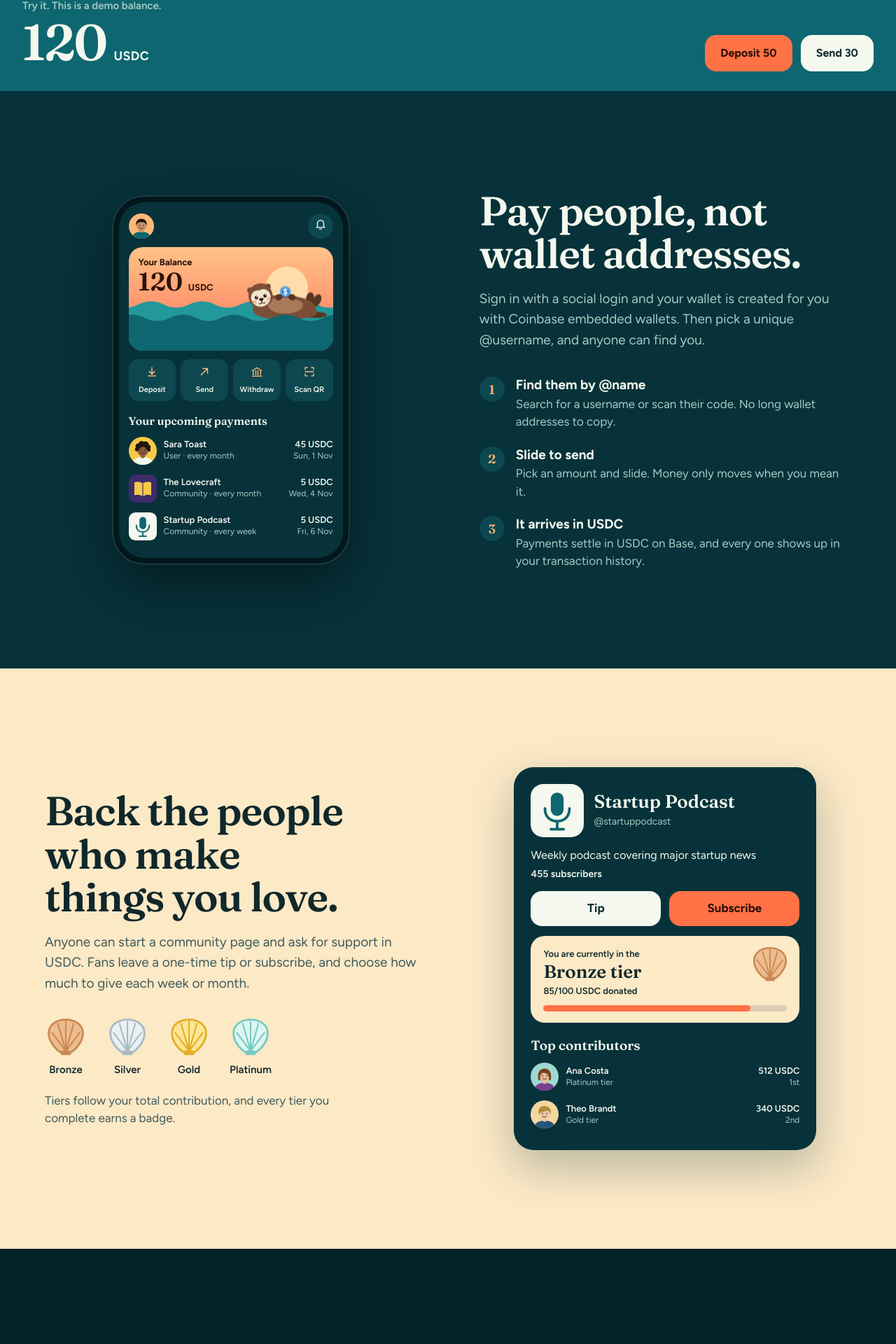
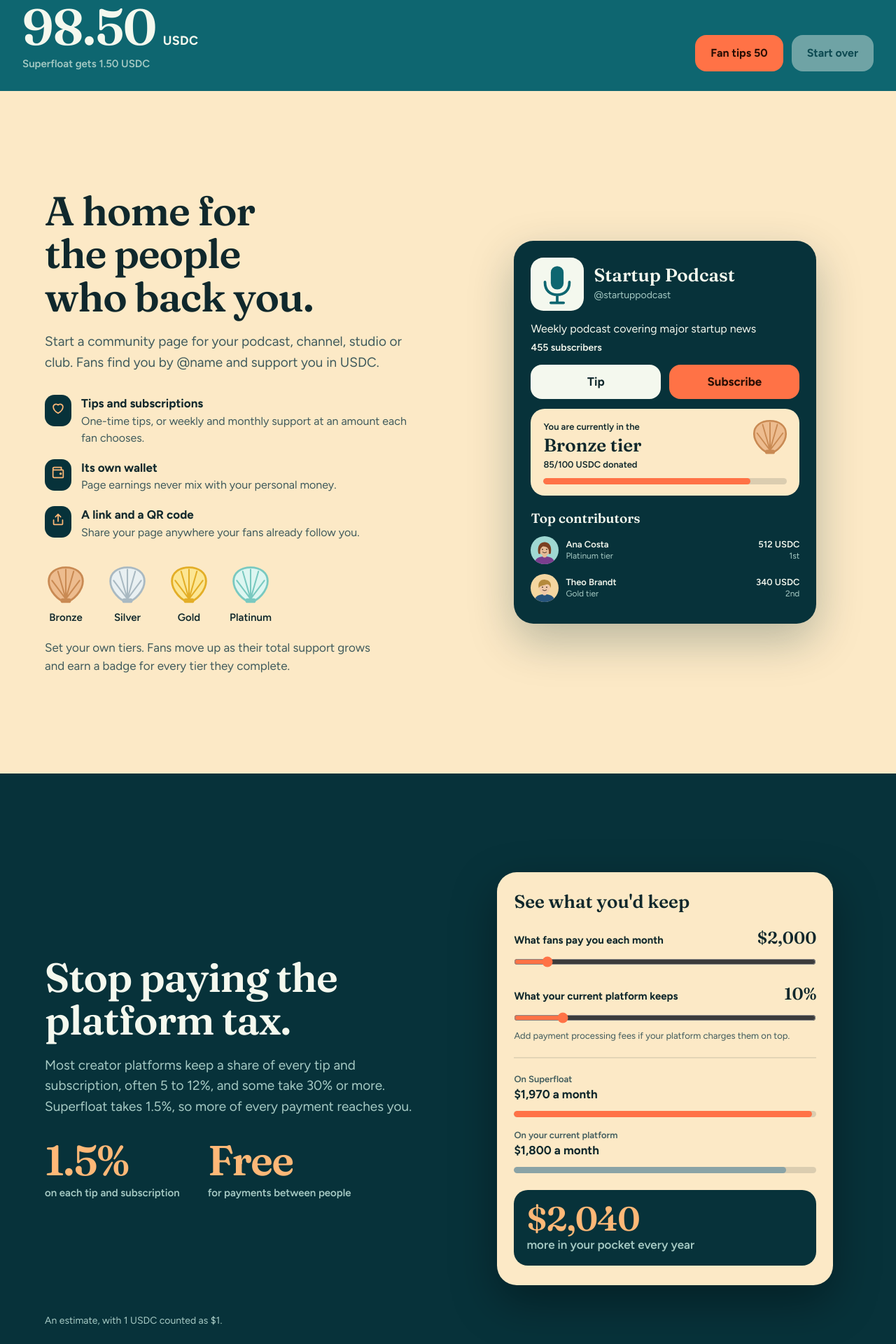
Before and after one commit to johnpathadan/superfloat-landing, a Next.js app: page / in a window 1280 px wide. Shown: the part 796-2716 px from the top of the page at 70% size. Built offline with nearby package versions, Linux system fonts and the light colour scheme.

Commit message:
landing page - content creator pivot

```diff
--- a/app/_landing/hero-sea.tsx
+++ b/app/_landing/hero-sea.tsx
@@ -6,8 +6,11 @@ import { Flo, Water } from "./art";
 import s from "./landing.module.css";
 
 const DIGIT_EM: Record<string, number> = { "0": 0.647, "1": 0.436, "2": 0.59, "3": 0.542, "4": 0.594, "5": 0.56, "6": 0.596, "7": 0.513, "8": 0.593, "9": 0.598 };
-const fmt = (n: number) => n.toLocaleString("en-US");
-const tide = (balance: number) => Math.min(1, Math.log10(1 + balance) / Math.log10(1001));
+const fmt = (n: number) => n.toLocaleString("en-US", { minimumFractionDigits: 2, maximumFractionDigits: 2 });
+const FEE = 0.015;
+const START = 100;
+// Rounded so the server and browser agree on the last float digit during hydration.
+const tide = (balance: number) => Math.round(Math.min(1, Math.log10(1 + balance) / Math.log10(1001)) * 1e4) / 1e4;
 
 /** Rolling digits. Columns are keyed from the right so 120 → 170 only rolls what changed. */
 function Odometer({ value }: { value: number }) {
@@ -31,15 +34,17 @@ function Odometer({ value }: { value: number }) {
 
 const BUBBLES = Array.from({ length: 14 }, (_, i) => ({ left: 6 + ((i * 37) % 88), size: 6 + ((i * 5) % 12), delay: (i % 5) * 0.09 }));
 
-/** The hero is the app's balance card at full size: the water follows the balance. */
+/** The hero is the app's balance card at full size: the water follows what the creator keeps. */
 export function HeroSea() {
-  const [balance, setBalance] = useState(120);
+  const [given, setGiven] = useState(START);
   const [burst, setBurst] = useState(0);
-  const low = balance > 0 && balance < 60;
+  // Worked in cents so 1.5% never leaves a float tail like 147.74999.
+  const fee = Math.round(given * FEE * 100) / 100;
+  const kept = given - fee;
   return (
     <Water
       className={s.heroWater}
-      style={{ "--rise": tide(balance) } as CSSProperties}
+      style={{ "--rise": tide(kept) } as CSSProperties}
       over={
         <>
           {burst ? (
@@ -49,22 +54,23 @@ export function HeroSea() {
           ) : null}
           <div className={s.seaBar}>
             <div>
-              <p className={s.seaLabel}>Try it. This is a demo balance.</p>
-              <p className={s.seaAmount} role="status" aria-label={`${fmt(balance)} USDC`}>
-                <Odometer value={balance} />
+              <p className={s.seaLabel}>When fans give you {given.toLocaleString("en-US")} USDC, you keep</p>
+              <p className={s.seaAmount} role="status" aria-label={`You keep ${fmt(kept)} USDC. Superfloat gets ${fmt(fee)} USDC.`}>
+                <Odometer value={kept} />
                 <span className={s.seaUnit}>USDC</span>
               </p>
+              <p className={s.seaFee} aria-hidden="true">Superfloat gets {fmt(fee)} USDC</p>
             </div>
             <div className={s.seaActions}>
-              <button type="button" className={s.btnBuoy} disabled={balance >= 1000} onClick={() => { setBalance((b) => b + 50); setBurst((n) => n + 1); }}>Deposit 50</button>
-              <button type="button" className={s.btnFoam} disabled={balance < 30} onClick={() => setBalance((b) => b - 30)}>Send 30</button>
+              <button type="button" className={s.btnBuoy} disabled={given >= 1000} onClick={() => { setGiven((g) => g + 50); setBurst((n) => n + 1); }}>Fan tips 50</button>
+              <button type="button" className={s.btnFoam} disabled={given === START} onClick={() => setGiven(START)}>Start over</button>
             </div>
           </div>
         </>
       }>
       <div className={s.heroFlo}>
         <div className={s.bob}>
-          <Flo pose={balance === 0 ? "sleep" : "float"} ex={low ? "worry" : "open"} />
+          <Flo />
         </div>
       </div>
     </Water>
--- a/app/_landing/landing.module.css
+++ b/app/_landing/landing.module.css
@@ -364,6 +364,12 @@
   font-weight: 600;
 }
 
+.seaFee {
+  color: var(--mist);
+  font-size: 0.9375rem;
+  font-weight: 600;
+}
+
 .seaAmount {
   display: flex;
   align-items: baseline;
@@ -477,14 +483,14 @@
 /* ── How it works ── */
 .how {
   padding: clamp(5rem, 11vw, 9rem) 0;
-  background: var(--deep);
+  background: var(--abyss);
 }
 
 .howInner,
 .communityInner,
 .socialInner,
 .moneyInner,
-.pricingInner {
+.savingsInner {
   display: grid;
   width: min(100% - 2.5rem, 72rem);
   margin: 0 auto;
@@ -686,6 +692,15 @@
   color: var(--mist);
 }
 
+.stepsRow {
+  grid-template-columns: repeat(3, minmax(0, 1fr));
+  gap: 1.5rem 2.5rem;
+}
+
+.wallets .stepsRow + .lead {
+  margin-top: 2.5rem !important;
+}
+
 /* ── Communities ── */
 .community {
   padding: clamp(5rem, 11vw, 9rem) 0;
@@ -719,6 +734,42 @@
 
 .ladder div:hover .shell {
   transform: translateY(-4px) rotate(-6deg);
+}
+
+.perks {
+  display: grid;
+  margin-top: 2rem !important;
+  gap: 1.125rem;
+  list-style: none;
+}
+
+.perks li {
+  display: flex;
+  align-items: flex-start;
+  gap: 0.875rem;
+}
+
+.perks .icon {
+  flex: none;
+  padding: 0.5rem;
+  box-sizing: content-box;
+  border-radius: 0.875rem;
+  background: var(--deep);
+  color: #ffb877;
+}
+
+.perks strong,
+.perks span {
+  display: block;
+}
+
+.perks strong {
+  font-weight: 700;
+}
+
+.perks span {
+  color: #3f5a5c;
+  font-size: 1rem;
 }
 
 .note {
@@ -1053,67 +1104,153 @@
   color: #ffb877;
 }
 
-/* ── Pricing ── */
-.pricing {
+/* ── Savings ── */
+.savings {
   padding: clamp(5rem, 11vw, 9rem) 0;
-  background: var(--sand);
-  color: var(--ink);
-}
-
-.pricing .lead {
-  color: #3e5a5e;
-}
-
-.prices {
+  background: var(--deep);
+}
+
+.fees {
+  display: flex;
+  margin-top: 2rem !important;
+  flex-wrap: wrap;
+  gap: 1rem 2.5rem;
+  list-style: none;
+}
+
+.fees li {
   display: grid;
-  grid-template-columns: repeat(2, minmax(0, 1fr));
-  gap: 1rem;
-  list-style: none;
-}
-
-.price {
-  display: flex;
-  padding: 1.75rem 1.5rem;
-  flex-direction: column;
-  gap: 0.5rem;
-  border-radius: 1.5rem;
-  background: #fff8ea;
-  box-shadow: inset 0 0 0 2px rgba(16, 40, 44, 0.08);
-}
-
-.priceKind {
-  font-size: 0.9375rem;
-  font-weight: 700;
-}
-
-.priceFigure {
-  font-family: var(--display);
-  font-size: clamp(3rem, 6vw, 4.25rem);
+}
+
+.fees strong {
+  font-family: var(--display);
+  font-size: clamp(2.75rem, 5vw, 3.75rem);
   font-weight: 600;
   line-height: 1;
   letter-spacing: -0.03em;
   font-variation-settings: "SOFT" 100, "WONK" 0, "opsz" 144;
-  color: var(--water-front);
-}
-
-.priceBody {
-  color: #3e5a5e;
-  font-size: 1rem;
-  line-height: 1.5;
-}
-
-.priceFee {
+  color: #ffb877;
+}
+
+.fees span {
+  margin-top: 0.375rem;
+  color: var(--mist);
+  font-size: 0.9375rem;
+  font-weight: 600;
+}
+
+.calc {
+  display: grid;
+  width: min(100%, 30rem);
+  margin: 0 auto;
+  padding: 1.75rem 1.5rem;
+  border-radius: 1.75rem;
+  background: var(--sand);
+  color: var(--ink);
+  box-shadow: 0 1.5rem 4rem rgba(0, 0, 0, 0.35);
+}
+
+.calcTitle {
+  margin-bottom: 1.25rem !important;
+  font-family: var(--display);
+  font-size: 1.625rem;
+  font-weight: 600;
+  line-height: 1.1;
+  font-variation-settings: "SOFT" 100, "opsz" 40;
+}
+
+.calcField {
+  display: flex;
+  align-items: baseline;
+  justify-content: space-between;
+  gap: 1rem;
+  font-size: 0.9375rem;
+  font-weight: 700;
+}
+
+.calcField output {
+  font-family: var(--display);
+  font-size: 1.5rem;
+  font-weight: 600;
+  font-variation-settings: "SOFT" 100, "opsz" 40;
+}
+
+.calcRange {
+  width: 100%;
+  margin: 0.5rem 0 1.25rem;
+  accent-color: var(--buoy);
+  cursor: pointer;
+}
+
+.calcRange:focus-visible {
+  outline: 2px solid var(--ink);
+  outline-offset: 4px;
+  border-radius: 0.5rem;
+}
+
+.calc .calcHint {
+  margin: -0.75rem 0 1.25rem;
+  color: #3f5a5c;
+  font-size: 0.8125rem;
+}
+
+.calcBars {
+  display: grid;
+  gap: 1rem;
+  padding-top: 1.25rem;
+  border-top: 2px solid rgba(16, 40, 44, 0.1);
+}
+
+.calcBars span,
+.calcBars strong {
+  display: block;
+}
+
+.calcBars span {
+  color: #3f5a5c;
+  font-size: 0.8125rem;
+  font-weight: 600;
+}
+
+.calcBars strong {
+  font-size: 1.0625rem;
+  font-weight: 700;
+}
+
+.barMuted b {
+  background: #8aa3a6;
+}
+
+/* Doubled up to outrank the .page p reset, which would drop the padding. */
+.calc .calcResult {
+  display: grid;
+  margin-top: 1.5rem;
+  padding: 1rem 1.125rem;
+  border-radius: 1.25rem;
   background: var(--deep);
-  box-shadow: none;
   color: var(--foam);
 }
 
-.priceFee .priceFigure {
+.calcResult strong {
+  font-family: var(--display);
+  font-size: clamp(2.25rem, 5vw, 3rem);
+  font-weight: 600;
+  line-height: 1.05;
+  letter-spacing: -0.02em;
+  font-variation-settings: "SOFT" 100, "WONK" 0, "opsz" 96;
   color: #ffb877;
 }
 
-.priceFee .priceBody {
+.calcResult span {
   color: var(--mist);
+  font-weight: 600;
+}
+
+.calcNote {
+  width: min(100% - 2.5rem, 72rem);
+  margin: 2.5rem auto 0 !important;
+  color: var(--mist);
+  font-size: 0.875rem;
 }
 
 /* ── Close ── */
@@ -1348,7 +1485,11 @@
   .communityInner,
   .socialInner,
   .moneyInner,
-  .pricingInner {
+  .savingsInner {
+    grid-template-columns: minmax(0, 1fr);
+  }
+
+  .stepsRow {
     grid-template-columns: minmax(0, 1fr);
   }
 
@@ -1411,10 +1552,6 @@
 
   .seaActions button {
     flex: 1;
-  }
-
-  .prices {
-    grid-template-columns: minmax(0, 1fr);
   }
 
   .waitBody {
--- /dev/null
+++ b/app/_landing/savings-calculator.tsx
@@ -0,0 +1,56 @@
+"use client";
+
+import { useId, useState } from "react";
+
+import s from "./landing.module.css";
+
+const SUPERFLOAT_CUT = 0.015;
+const usd = (n: number) => `$${Math.round(n).toLocaleString("en-US")}`;
+
+/** What a creator keeps on Superfloat compared with the cut their current platform takes. */
+export function SavingsCalculator() {
+  const id = useId();
+  const [monthly, setMonthly] = useState(2000);
+  const [cut, setCut] = useState(10);
+
+  const keepHere = monthly * (1 - SUPERFLOAT_CUT);
+  const keepThere = monthly * (1 - cut / 100);
+  const yearly = (keepHere - keepThere) * 12;
+
+  return (
+    <div className={s.calc}>
+      <p className={s.calcTitle}>See what you'd keep</p>
+
+      <div className={s.calcField}>
+        <label htmlFor={`${id}-monthly`}>What fans pay you each month</label>
+        <output htmlFor={`${id}-monthly`}>{usd(monthly)}</output>
+      </div>
+      <input id={`${id}-monthly`} className={s.calcRange} type="range" min={100} max={20000} step={100} value={monthly} aria-valuetext={usd(monthly)} onChange={(e) => setMonthly(Number(e.target.value))} />
+
+      <div className={s.calcField}>
+        <label htmlFor={`${id}-cut`}>What your current platform keeps</label>
+        <output htmlFor={`${id}-cut`}>{cut}%</output>
+      </div>
+      <input id={`${id}-cut`} className={s.calcRange} type="range" min={3} max={50} step={1} value={cut} onChange={(e) => setCut(Number(e.target.value))} aria-describedby={`${id}-cut-hint`} />
+      <small id={`${id}-cut-hint`} className={s.calcHint}>Add payment processing fees if your platform charges them on top.</small>
+
+      <div className={s.calcBars}>
+        <div>
+          <span>On Superfloat</span>
+          <strong>{usd(keepHere)} a month</strong>
+          <i className={s.bar}><b style={{ width: `${(1 - SUPERFLOAT_CUT) * 100}%` }} /></i>
+        </div>
+        <div>
+          <span>On your current platform</span>
+          <strong>{usd(keepThere)} a month</strong>
+          <i className={`${s.bar} ${s.barMuted}`}><b style={{ width: `${100 - cut}%` }} /></i>
+        </div>
+      </div>
+
+      <p className={s.calcResult} role="status">
+        <strong>{usd(yearly)}</strong>
+        <span>more in your pocket every year</span>
+      </p>
+    </div>
+  );
+}
--- a/app/_landing/waitlist-button.tsx
+++ b/app/_landing/waitlist-button.tsx
@@ -50,7 +50,7 @@ function WaitlistForm({ source, onCancel }: { source: string; onCancel: () => vo
   return (
     <form className={s.waitBody} action={action}>
       <h2 className={s.waitTitle}>Join the waitlist</h2>
-      <p className={s.waitText}>Be first to send USDC by @name. We'll email you when Superfloat opens.</p>
+      <p className={s.waitText}>Be first to open a community page on Superfloat. Fans are welcome too. We'll email you when we open.</p>
 
       <label className={s.waitField}>
         <span>Email address</span>
--- a/app/page.tsx
+++ b/app/page.tsx
@@ -3,6 +3,7 @@ import { Figtree, Fraunces } from "next/font/google";
 
 import { Flo, Icon, Shell, Thumb, Water } from "./_landing/art";
 import { HeroSea } from "./_landing/hero-sea";
+import { SavingsCalculator } from "./_landing/savings-calculator";
 import { WaitlistButton } from "./_landing/waitlist-button";
 import s from "./_landing/landing.module.css";
 import type { IconName } from "./_landing/icons";
@@ -12,29 +13,35 @@ const figtree = Figtree({ subsets: ["latin"], variable: "--font-figtree", displa
 
 export const metadata: Metadata = {
   title: "Superfloat",
-  description: "Send USDC to anyone by their @name, tip the people you follow and back the communities you love, on Base.",
+  description: "Community pages for creators. Fans tip and subscribe in USDC on Base, and Superfloat takes just 1.5%.",
 };
 
 export const viewport: Viewport = { themeColor: "#FFC389" };
 
-const STEPS = [
-  { title: "Find them by @name", body: "Search for a username or scan their code. No long wallet addresses to copy." },
-  { title: "Slide to send", body: "Pick an amount and slide. Money only moves when you mean it." },
-  { title: "It arrives in USDC", body: "Payments settle in USDC on Base, and every one shows up in your transaction history." },
+const PERKS: { icon: IconName; title: string; body: string }[] = [
+  { icon: "tip", title: "Tips and subscriptions", body: "One-time tips, or weekly and monthly support at an amount each fan chooses." },
+  { icon: "wallet", title: "Its own wallet", body: "Page earnings never mix with your personal money." },
+  { icon: "share", title: "A link and a QR code", body: "Share your page anywhere your fans already follow you." },
 ];
 
 const TIERS = ["Bronze", "Silver", "Gold", "Platinum"];
+
+const FEES = [
+  { figure: "1.5%", label: "on each tip and subscription" },
+  { figure: "Free", label: "for payments between people" },
+];
+
+const STEPS = [
+  { title: "Sign in", body: "Use a social login and your wallet is created for you with Coinbase embedded wallets." },
+  { title: "Create your page", body: "Pick an @name, describe what you make and set your tiers." },
+  { title: "Share your link", body: "Post it in your bio, your videos or your newsletter, and start getting support." },
+];
 
 const METHODS: { icon: IconName; label: string }[] = [
   { icon: "card", label: "Debit or credit card" },
   { icon: "bank", label: "Bank transfer" },
   { icon: "phone", label: "Apple Pay" },
   { icon: "coin", label: "Coinbase balance" },
-];
-
-const PRICES = [
-  { kind: "Payments between people", figure: "Free", body: "Pay or request USDC from your connections at no charge.", fee: false },
-  { kind: "Tips and subscriptions", figure: "1.5%", body: "On each tip and subscription payment to a tips page or community page.", fee: true },
 ];
 
 function Wordmark({ light }: { light?: boolean }) {
@@ -99,43 +106,35 @@ export default function Home() {
         <header className={s.nav}>
           <a href="#top" aria-label="Superfloat home"><Wordmark /></a>
           <nav aria-label="Page sections">
-            <a href="#how">How it works</a>
-            <a href="#communities">Communities</a>
-            <a href="#wallets">Wallets</a>
-            <a href="#pricing">Pricing</a>
+            <a href="#communities">Community pages</a>
+            <a href="#savings">Fees</a>
+            <a href="#start">Get started</a>
+            <a href="#payments">Payments</a>
           </nav>
         </header>
         <div className={s.heroCopy}>
-          <h1 id="hero-title">Send USDC to anyone by their <em>@name</em>.</h1>
-          <p>Superfloat is a social app on Base. Pay your friends, tip the people you follow and back the communities you love.</p>
+          <h1 id="hero-title">Keep more of what your <em>fans</em> give.</h1>
+          <p>Superfloat gives creators a community page for tips and subscriptions in USDC on Base. We take 1.5%, a fraction of what most platforms keep.</p>
           <WaitlistButton source="hero" />
         </div>
         <HeroSea />
       </section>
 
       <main>
-        <section id="how" className={s.how}>
-          <div className={s.howInner}>
-            <PhoneHome />
-            <div>
-              <h2 className={s.h2}>Pay people, not wallet addresses.</h2>
-              <p className={s.lead}>Sign in with a social login and your wallet is created for you with Coinbase embedded wallets. Then pick a unique @username, and anyone can find you.</p>
-              <ol className={s.steps}>
-                {STEPS.map((step) => <li key={step.title}><strong>{step.title}</strong><span>{step.body}</span></li>)}
-              </ol>
-            </div>
-          </div>
-        </section>
-
         <section id="communities" className={s.community}>
           <div className={s.communityInner}>
             <div>
-              <h2 className={s.h2}>Back the people who make things you love.</h2>
-              <p className={s.lead}>Anyone can start a community page and ask for support in USDC. Fans leave a one-time tip or subscribe, and choose how much to give each week or month.</p>
+              <h2 className={s.h2}>A home for the people who back you.</h2>
+              <p className={s.lead}>Start a community page for your podcast, channel, studio or club. Fans find you by @name and support you in USDC.</p>
+              <ul className={s.perks}>
+                {PERKS.map((p) => (
+                  <li key={p.title}><Icon name={p.icon} /><div><strong>{p.title}</strong><span>{p.body}</span></div></li>
+                ))}
+              </ul>
               <div className={s.ladder}>
                 {TIERS.map((tier) => <div key={tier}><Shell name={tier} /><span>{tier}</span></div>)}
               </div>
-              <p className={s.note}>Tiers follow your total contribution, and every tier you complete earns a badge.</p>
+              <p className={s.note}>Set your own tiers. Fans move up as their total support grows and earn a badge for every tier they complete.</p>
             </div>
             <div className={s.pageCard}>
               <div className={s.pageHead}>
@@ -159,15 +158,44 @@ export default function Home() {
           </div>
         </section>
 
-        <section id="wallets" className={s.wallets}>
+        <section id="savings" className={s.savings} aria-labelledby="savings-title">
+          <div className={s.savingsInner}>
+            <div>
+              <h2 id="savings-title" className={s.h2}>Stop paying the platform tax.</h2>
+              <p className={s.lead}>Most creator platforms keep a share of every tip and subscription, often 5 to 12%, and some take 30% or more. Superfloat takes 1.5%, so more of every payment reaches you.</p>
+              <ul className={s.fees}>
+                {FEES.map((f) => <li key={f.label}><strong>{f.figure}</strong><span>{f.label}</span></li>)}
+              </ul>
+            </div>
+            <SavingsCalculator />
+          </div>
+          <p className={s.calcNote}>An estimate, with 1 USDC counted as $1.</p>
+        </section>
+
+        <section id="start" className={s.wallets}>
           <div className={s.walletsCopy}>
-            <h2 className={s.h2}>One sign-in. Separate wallets.</h2>
-            <p className={s.lead}>Your personal wallet stays private. Became popular? Create a tips page so strangers can support you without touching it. Tips and community pages each get their own wallet, and you switch between them from the same login.</p>
+            <h2 className={s.h2}>Your page is live in minutes.</h2>
+            <ol className={`${s.steps} ${s.stepsRow}`}>
+              {STEPS.map((step) => <li key={step.title}><strong>{step.title}</strong><span>{step.body}</span></li>)}
+            </ol>
+            <p className={s.lead}>Every community page and tips page gets its own wallet, separate from your personal one. Switch between them from the same login.</p>
           </div>
           <div className={s.fan}>
             <SkyCard sky={s.morning} kind="Tips page" name="@snehasingh_drummer" amount="1,250" pose="float" />
             <SkyCard sky={s.dusk} kind="Personal" name="@johnpathadan" amount="120" pose="float" />
             <SkyCard sky={s.night} kind="Community page" name="@fieldnotes" amount="342.50" pose="float" />
+          </div>
+        </section>
+
+        <section className={s.money}>
+          <div className={s.moneyInner}>
+            <div>
+              <h2 className={s.h2}>Fans pay the way they already pay.</h2>
+              <p className={s.lead}>Your fans don&apos;t need to know anything about crypto. They add USDC with a card, bank transfer or Apple Pay, and you withdraw to your bank account when you want to.</p>
+            </div>
+            <ul className={s.methods}>
+              {METHODS.map((m) => <li key={m.label}><Icon name={m.icon} />{m.label}</li>)}
+            </ul>
           </div>
         </section>
 
@@ -192,39 +220,19 @@ export default function Home() {
             </div>
             <div>
               <div className={s.hands}><Flo pose="hands" label="Two otters holding hands" /></div>
-              <h2 className={s.h2}>Better with friends.</h2>
-              <p className={s.lead}>Private profiles stay private. To pay or request money from someone, you send a connection request and they accept it. Your Social feed then shows what your connections subscribe to and tip.</p>
+              <h2 className={s.h2}>Fans bring fans.</h2>
+              <p className={s.lead}>When someone tips or subscribes, their connections see it in the Social feed, so word about your page spreads on its own. Private profiles stay private, and only accepted connections see each other&apos;s activity.</p>
             </div>
           </div>
         </section>
 
-        <section className={s.money}>
-          <div className={s.moneyInner}>
+        <section id="payments" className={s.how}>
+          <div className={s.howInner}>
+            <PhoneHome />
             <div>
-              <h2 className={s.h2}>Easy in. Easy out.</h2>
-              <p className={s.lead}>Add USDC the way you already pay, and withdraw to your bank account when you want to. If you bring a wallet you already have, Superfloat only shows the USDC in it.</p>
+              <h2 className={s.h2}>Pay friends by @name, too.</h2>
+              <p className={s.lead}>Superfloat is also a wallet for everyday payments. Find anyone by their @username or QR code, then pay or request USDC. Payments between people are free.</p>
             </div>
-            <ul className={s.methods}>
-              {METHODS.map((m) => <li key={m.label}><Icon name={m.icon} />{m.label}</li>)}
-            </ul>
-          </div>
-        </section>
-
-        <section id="pricing" className={s.pricing} aria-labelledby="pricing-title">
-          <div className={s.pricingInner}>
-            <div>
-              <h2 id="pricing-title" className={s.h2}>Free between friends.</h2>
-              <p className={s.lead}>Superfloat only charges when fans back the people and communities they love.</p>
-            </div>
-            <ul className={s.prices}>
-              {PRICES.map((p) => (
-                <li key={p.kind} className={`${s.price} ${p.fee ? s.priceFee : ""}`}>
-                  <span className={s.priceKind}>{p.kind}</span>
-                  <strong className={s.priceFigure}>{p.figure}</strong>
-                  <span className={s.priceBody}>{p.body}</span>
-                </li>
-              ))}
-            </ul>
           </div>
         </section>
       </main>
```
